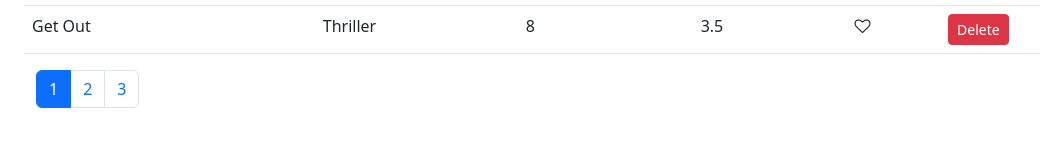
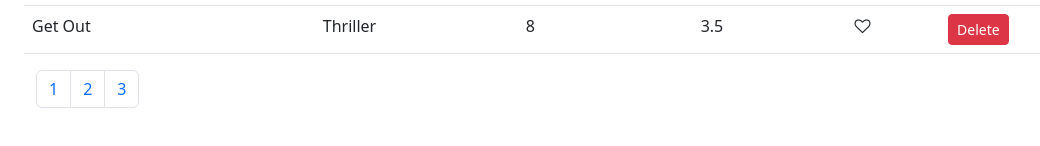
Before and after one commit to Jimohax/VidApp, a React (Create React App) app: page / in a window 1280 px wide. Shown: the part 188-334 px from the top of the page, without its empty margins (46-1086 px from the left). Built offline with nearby package versions, Linux system fonts and the light colour scheme.

Commit message:
prop-types

```diff
--- a/package.json
+++ b/package.json
@@ -13,6 +13,7 @@
     "bootstrap": "^5.2.3",
     "font-awesome": "^4.7.0",
     "lodash": "4.17.10",
+    "prop-types": "15.6.2",
     "react": "^17.0.2",
     "react-dom": "^17.0.2",
     "react-scripts": "5.0.0",
--- a/src/Components/Movies.jsx
+++ b/src/Components/Movies.jsx
@@ -82,7 +82,7 @@ const handlePageChange = (page)=>{
     totalPosts={movies.length}
     postPerPage={postPerPage}
 	 onPageChange={handlePageChange}
-	 currentPage={currentPage}
+	 currentPage={"hey"}
     />
 
 		</div>
```
Also changed, not shown: src/Components/common/pagination.jsx (+8 -0 lines), 1 other file (tests, documents, lock files or other folders).
